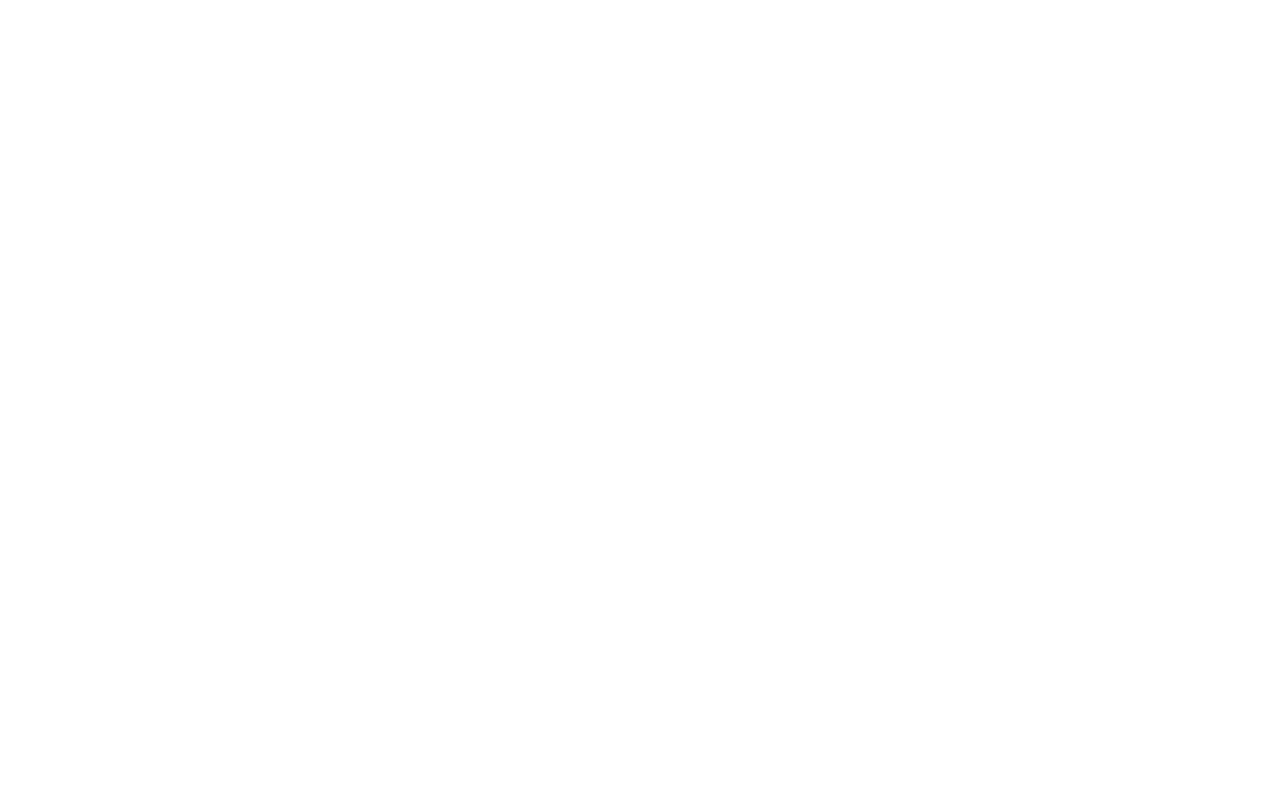
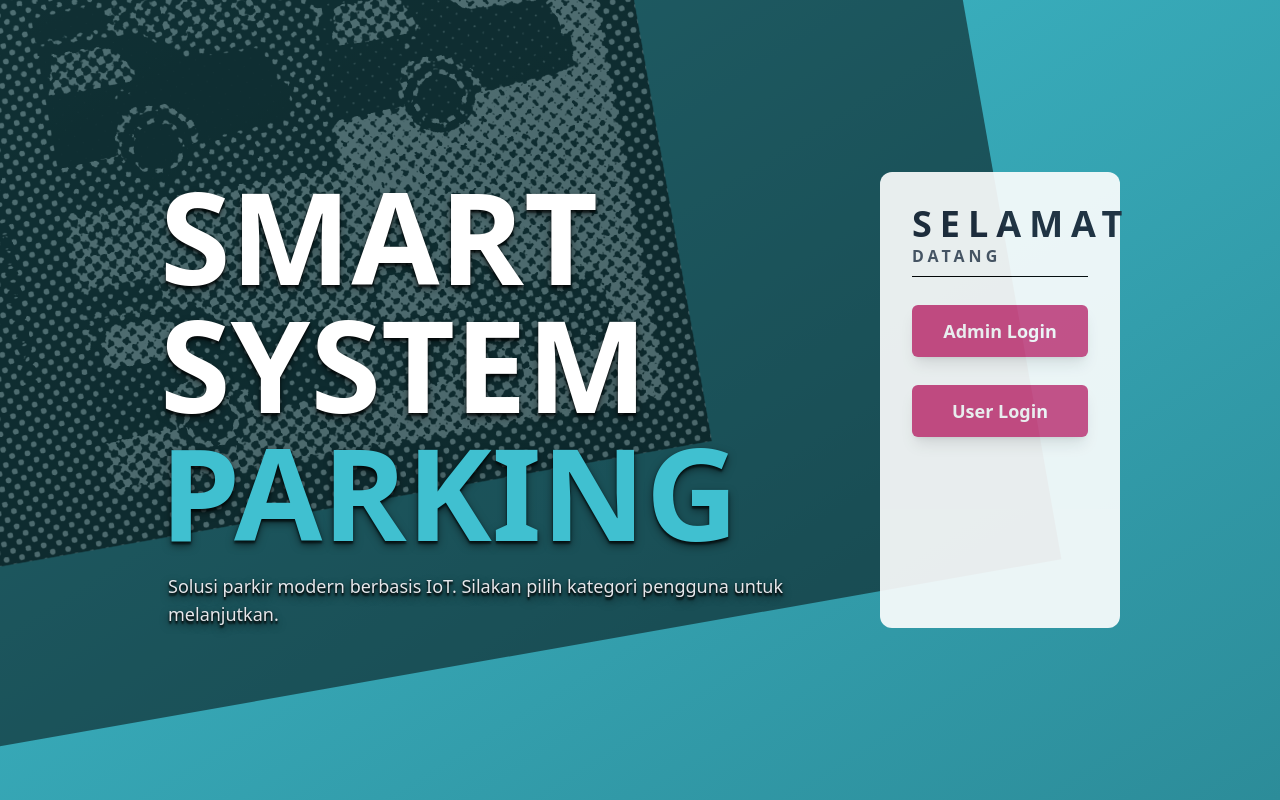
Before and after one commit to hino89/project-iot-frontend, a React (Vite) app: page / in a window 1280 px wide. Built offline with nearby package versions, Linux system fonts and the light colour scheme.

Commit message:
adding content to App.tsx and modify main admin dashboard, denah, sensors all in one

```diff
--- a/src/App.tsx
+++ b/src/App.tsx
@@ -2,6 +2,7 @@
 // import viteLogo from '/vite.svg'
 import './index.css'
 import { useEffect } from 'react';
+import { Link } from 'react-router-dom';
 
 export function App() {
   useEffect(() => {
@@ -10,7 +11,43 @@
 
   return (
     <>
+      <div className=" relative flex h-screen w-screen items-center justify-center bg-gradient-to-br from-[#40C0D0] to-[#2C8C99] p-8 overflow-hidden">
+        <div className="absolute -top-3/12 -left-1/12 w-[60vw] h-[60vw] transform -rotate-10 bg-[url('/public/BG-CAR.png')] bg-contain bg-center bg-no-repeat"></div>
+        <div className="absolute -top-3/4 -left-1/4 w-[100vw] h-[100vw] transform -rotate-10 bg-black opacity-50"></div>
 
+        <main className="relative z-10 flex w-full max-w-8xl p-32">
+
+        {/* ==========================================================
+            3. "Bagian Kiri" (Teks "Smart System Parking")
+                set lebarnya 50% (w-3/4)
+        ========================================================== */}
+        <div className="flex w-4/4 flex-col justify-center text-white">
+          <h1 className="text-9xl font-black text-shadow-lg/50">SMART SYSTEM</h1>
+          <h1 className="text-9xl font-black text-cyanGrungeLight text-shadow-lg/50">PARKING</h1>
+          <p className="mt-4 text-lg text-gray-200 pl-2 text-shadow-lg/75">
+            Solusi parkir modern berbasis IoT. Silakan pilih kategori pengguna untuk melanjutkan.
+          </p>
+        </div>
+
+        <div className="w-1/4 rounded-xl bg-white p-8  opacity-90">
+
+            <h2 className="text-4xl font-black text-gray-800 tracking-[.5rem]">SELAMAT</h2>
+            <p className="text-gray-600 font-bold tracking-[.25rem]">DATANG</p>
+            <hr className="my-2" />
+
+            <div className="space-y-5 mt-4">
+              <Link to="/adminLogin" className="block w-full rounded-md bg-pinkGrungeLight p-3 mt-7 text-lg font-bold text-white shadow-lg hover:bg-pinkGrungeDark text-center">
+                Admin Login
+              </Link>
+              <Link to="/login" className="block w-full rounded-md bg-pinkGrungeLight p-3 mt-7 text-lg font-bold text-white shadow-lg hover:bg-pinkGrungeDark text-center">
+                User Login
+              </Link>
+            </div>
+          </div>
+
+        </main>
+
+      </div>
 
     </>
   );
--- a/src/admin/AdminDashboardMain.tsx
+++ b/src/admin/AdminDashboardMain.tsx
@@ -1,6 +1,75 @@
+import { Link } from 'react-router-dom';
+
 export function AdminDashboardMain() {
   return (
-    <div className="grid grid-cols-1 md:grid-cols-3 gap-6">
+    <div>
+        <div className="grid grid-cols-1 md:grid-cols-3 gap-6 px-12">
+
+            <div className="w-full max-w-6xl p-8 bg-white/90 backdrop-blur-sm rounded-lg shadow-lg flex flex-col col-span-2 row-span-3">
+
+                {/* 1. Judul Halaman (style dari User Dashboard) */}
+                <h1 className="text-3xl font-black tracking-[.25rem] text-gray-900">DENAH PARKIR</h1>
+                <p className="text-lg text-gray-600 mt-1">
+                    Peta layout area parkir.
+                </p>
+
+                {/* 2. Placeholder Peta (style dari User Dashboard) */}
+                <div className="w-full h-[500px] rounded-lg mt-8 flex items-center justify-center bg-[url('/public/DenahParking.png')] bg-contain bg-center bg-no-repeat">
+
+                </div>
+
+                <div className="grid grid-cols-4 gap-2 pt-6 w-full mx-auto">
+                    <div className="bg-white/90 backdrop-blur-sm p-4 rounded-lg shadow-lg text-gray-900">
+                        <h3 className="text-sm font-bold text-black uppercase">Ultrasonic 1</h3>
+                        <p className="text-sm text-gray-500 uppercase">Data</p>
+                        <div className="my-4 flex justify-center">
+                            <div className="w-12 h-12 mx-auto rounded-full flex items-center justify-center border-2 border-cyanGrungeLight">
+                                <svg className="w-6 h-6 text-cyanGrungeLight" fill="none" viewBox="0 0 24 24" stroke="currentColor" strokeWidth={1.5}>
+                                    <path strokeLinecap="round" strokeLinejoin="round" d="M7.5 21 3 16.5m0 0L7.5 12M3 16.5h18m-7.5-3L21 9m0 0L16.5 4.5M21 9H3" />
+                                </svg>
+                            </div>
+                        </div>
+                        <p className="text-center text-gray-900 text-sm">25 cm</p>
+                    </div>
+                    <div className="bg-white/90 backdrop-blur-sm p-4 rounded-lg shadow-lg text-gray-900">
+                        <h3 className="text-sm font-bold text-black uppercase">Ultrasonic 2</h3>
+                        <p className="text-sm text-gray-500 uppercase">Data</p>
+                        <div className="my-4 flex justify-center">
+                            <div className="w-12 h-12 mx-auto rounded-full flex items-center justify-center border-2 border-cyanGrungeLight">
+                                <svg className="w-6 h-6 text-cyanGrungeLight" fill="none" viewBox="0 0 24 24" stroke="currentColor" strokeWidth={1.5}>
+                                    <path strokeLinecap="round" strokeLinejoin="round" d="M7.5 21 3 16.5m0 0L7.5 12M3 16.5h18m-7.5-3L21 9m0 0L16.5 4.5M21 9H3" />
+                                </svg>
+                            </div>
+                        </div>
+                        <p className="text-center text-gray-900 text-sm">25 cm</p>
+                    </div>
+                    <div className="bg-white/90 backdrop-blur-sm p-4 rounded-lg shadow-lg text-gray-900">
+                        <h3 className="text-sm font-bold text-black uppercase">Ultrasonic 3</h3>
+                        <p className="text-sm text-gray-500 uppercase">Data</p>
+                        <div className="my-4 flex justify-center">
+                            <div className="w-12 h-12 mx-auto rounded-full flex items-center justify-center border-2 border-cyanGrungeLight">
+                                <svg className="w-6 h-6 text-cyanGrungeLight" fill="none" viewBox="0 0 24 24" stroke="currentColor" strokeWidth={1.5}>
+                                    <path strokeLinecap="round" strokeLinejoin="round" d="M7.5 21 3 16.5m0 0L7.5 12M3 16.5h18m-7.5-3L21 9m0 0L16.5 4.5M21 9H3" />
+                                </svg>
+                            </div>
+                        </div>
+                        <p className="text-center text-gray-900 text-sm">25 cm</p>
+                    </div>
+                    <div className="bg-white/90 backdrop-blur-sm p-4 rounded-lg shadow-lg text-gray-900">
+                        <h3 className="text-sm font-bold text-black uppercase">Ultrasonic 4</h3>
+                        <p className="text-sm text-gray-500 uppercase">Data</p>
+                        <div className="my-4 flex justify-center">
+                            <div className="w-12 h-12 mx-auto rounded-full flex items-center justify-center border-2 border-cyanGrungeLight">
+                                <svg className="w-6 h-6 text-cyanGrungeLight" fill="none" viewBox="0 0 24 24" stroke="currentColor" strokeWidth={1.5}>
+                                    <path strokeLinecap="round" strokeLinejoin="round" d="M7.5 21 3 16.5m0 0L7.5 12M3 16.5h18m-7.5-3L21 9m0 0L16.5 4.5M21 9H3" />
+                                </svg>
+                            </div>
+                        </div>
+                        <p className="text-center text-gray-900 text-sm">25 cm</p>
+                    </div>
+                </div>
+
+            </div>
             <div className="bg-white/90 backdrop-blur-sm p-6 rounded-lg shadow-lg text-gray-900">
                 <h3 className="text-lg font-bold text-black uppercase">Sensor Mq2</h3>
                 <p className="text-sm text-gray-500 uppercase">Data</p>
@@ -39,6 +108,12 @@
                 </div>
                 <p className="text-center text-gray-900 text-lg">terbuka</p>
             </div>
+
+
         </div>
+
+    </div>
+
+
   );
 }
--- a/src/admin/AdminLogin.tsx
+++ b/src/admin/AdminLogin.tsx
@@ -50,10 +50,10 @@
           {/* Ini adalah "struktur dasar" form-nya */}
           <div className="space-y-5 mt-4">
             <div>
-              <label className="block font-medium text-gray-700">Email</label>
+              <label className="block font-medium text-gray-700">Username</label>
               <input
                 type="text"
-                placeholder="example@gmail.com"
+                placeholder="username"
                 className="mt-1 w-full rounded-md border border-gray-300 p-3 shadow-sm"
               />
             </div>
--- a/src/pages/UserLoginPage.tsx
+++ b/src/pages/UserLoginPage.tsx
@@ -50,10 +50,10 @@
           {/* Ini adalah "struktur dasar" form-nya */}
           <div className="space-y-5 mt-4">
             <div>
-              <label className="block font-medium text-gray-700">Email</label>
+              <label className="block font-medium text-gray-700">Username</label>
               <input
                 type="text"
-                placeholder="example@gmail.com"
+                placeholder="username"
                 className="mt-1 w-full rounded-md border border-gray-300 p-3 shadow-sm"
               />
             </div>
```
Also changed, not shown: public/DenahParking.png (added). Lines whose indentation alone changed are shown as unchanged.
